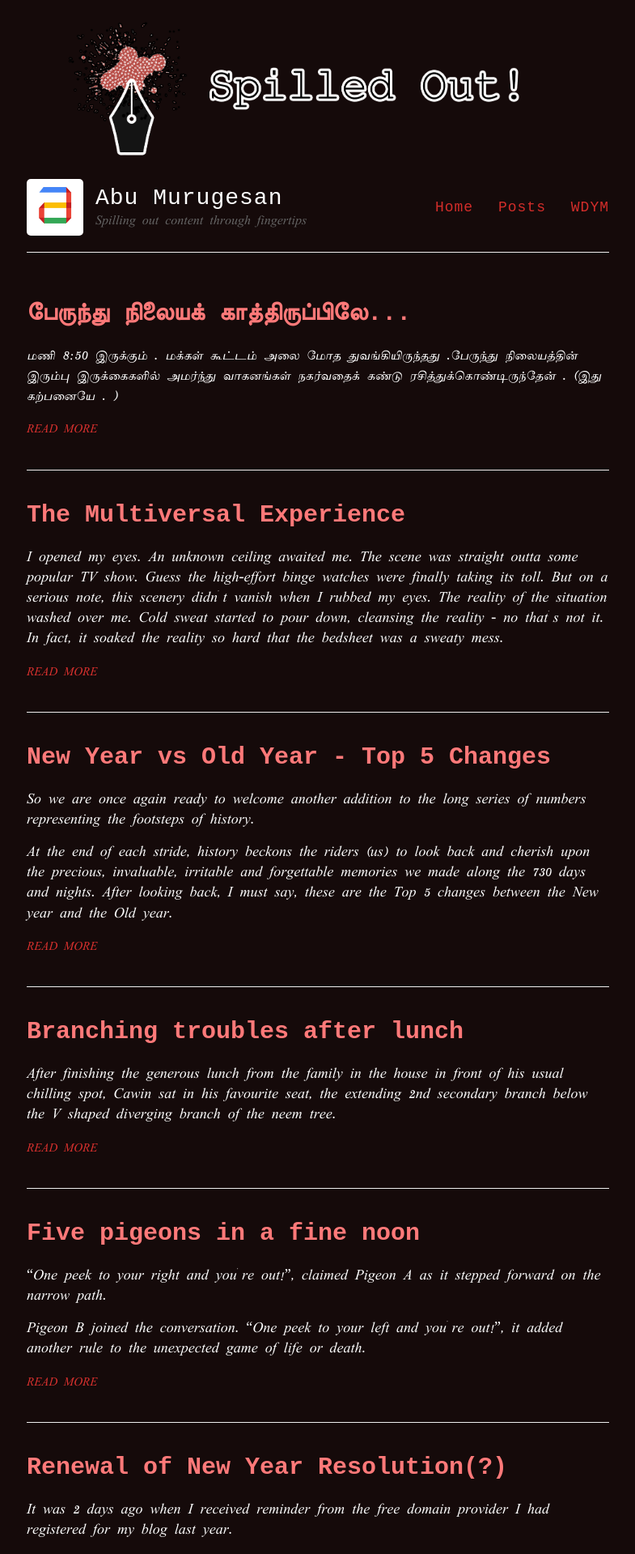
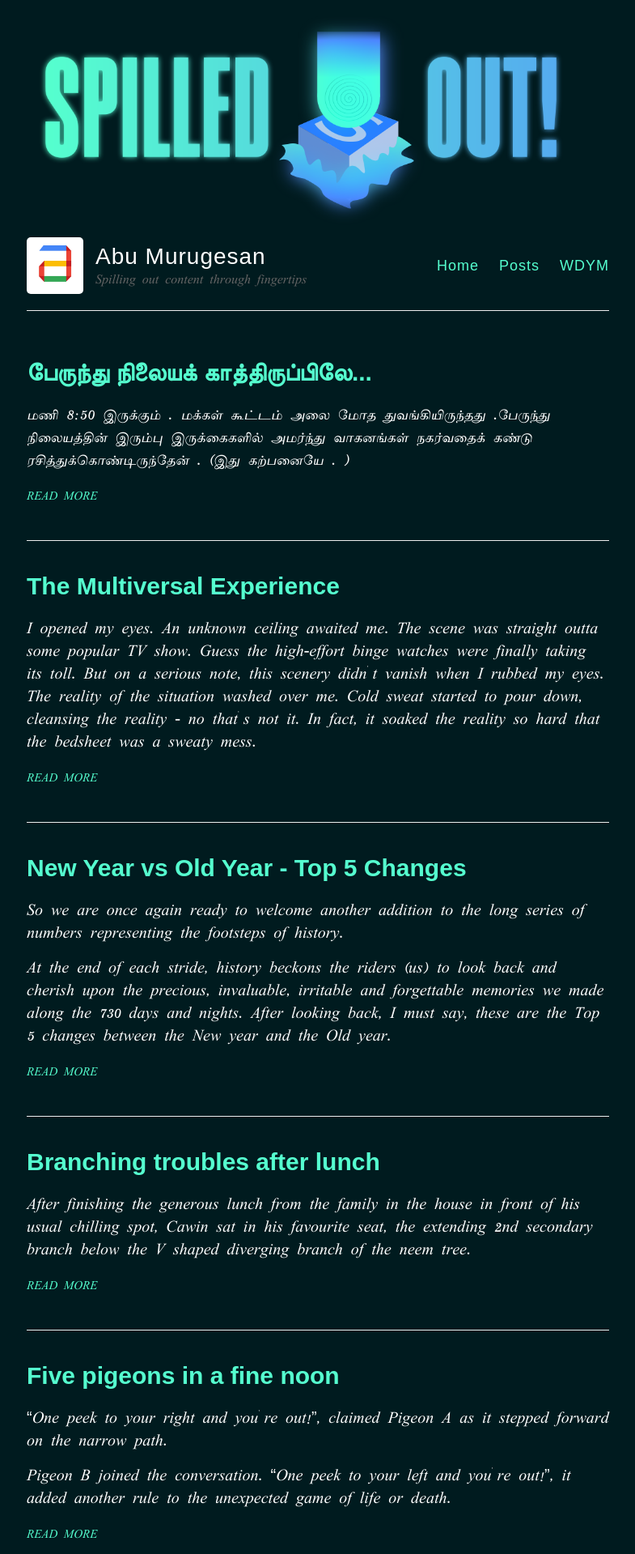
Before and after one commit to abumsd7/abumsd7.github.io, a Jekyll site: the page built from index.html, in a window 1280 px wide. Shown: the top 1919 px of the page at 81% size, without its empty margins (247-1032 px from the left). Built offline with Jekyll 4.4.1, drawn with Linux system fonts in a browser that asks for light colours.

Commit message:
UI updates

```diff
--- a/_sass/_fonts.scss
+++ b/_sass/_fonts.scss
@@ -2,3 +2,8 @@
     font-family: "Tamil";
     src: url("../fonts/Uni Ila.Sundaram-04.ttf");
   }
+
+  @font-face {
+    font-family: "Oxford";
+    src: url("../fonts/Oxford-LAqy.ttf");
+  }
--- a/_sass/_variables.scss
+++ b/_sass/_variables.scss
@@ -4,7 +4,10 @@
 //
 
 // Colors
-$blue: #4183C4;
+$blue: #55acef;
+$green: #55fecf;
+$pale: #73958b;
+$dark: #001b1f;
 
 // Grays
 $black: #000;
@@ -18,9 +21,8 @@ $white: #fff;
 $helvetica: Helvetica, Arial, sans-serif;
 $helveticaNeue: "Helvetica Neue", Helvetica, Arial, sans-serif;
 $georgia: Georgia, serif;
-$courier: 'Courier New', monospace;
-$tamil: "Tamil";
-
+$tamil: "Tamil", sans-serif;
+$oxford: "Oxford", sans-serif;
 
 // Mobile breakpoints
 @mixin mobile {
--- a/style.scss
+++ b/style.scss
@@ -19,8 +19,8 @@ html {
 }
 
 body {
-	background: #150a0a;
-  font: 18px/1.4 $tamil;
+	background: $dark;
+  font: 20px/1.4 $tamil;
   color: $white;
 }
 
@@ -32,8 +32,8 @@ body {
 }
 
 h1, h2, h3, h4, h5, h6 {
-  font-family: $courier;
-  color: #ff7979;
+  font-family: $oxford;
+  color: $green;
   font-weight: bold;
 
   line-height: 1.7;
@@ -70,11 +70,11 @@ p {
 }
 
 a {
-  color: #dc322f;
+  color: $green;
   text-decoration: none;
 	cursor: pointer;
   &:hover, &:active {
-    color: #f9bebd;
+    color: $pale;
   }
 }
 
@@ -117,8 +117,8 @@ img {
 }
 
 .date {
-  font-style: italic;
-  color: #b7413f;
+  // font-style: italic;
+  color: $green;
 }
 
 // Specify the color of the selection
@@ -210,7 +210,7 @@ img {
   margin: 0;
   color: $white;
   cursor: pointer;
-  font-family: $courier;
+  font-family: $oxford;
   font-weight: 300;
   font-size: 28px;
   letter-spacing: 1px;
@@ -229,7 +229,7 @@ img {
 nav {
   float: right;
   margin-top: 23px; // @TODO: Vertically middle align
-  font-family: $courier;
+  font-family: $oxford;
   font-size: 18px;
 
   @include mobile {
@@ -241,14 +241,14 @@ nav {
 
   a {
     margin-left: 20px;
-    color: #d22d2a;
+    color: $green;
     text-align: right;
     font-weight: 300;
     letter-spacing: 1px;
 
     @include mobile {
       margin: 0 10px;
-      color: #d22d2a;
+      color: $green;
     }
   }
 }
@@ -289,9 +289,9 @@ nav {
 
 .wrapper-footer {
   margin-top: 50px;
-  border-top: 1px solid #ff7878;
-  border-bottom: 1px solid #ff7878;
-  background-color: #2b0d0d;
+  border-top: 1px solid #78ffed;
+  border-bottom: 1px solid #78fff8;
+  background-color: #0d2b27;
 }
 
 footer {
```
Also changed, not shown: fonts/Oxford-LAqy.ttf (added), images/banner.png, images/favicon.png, images/icon.png.
